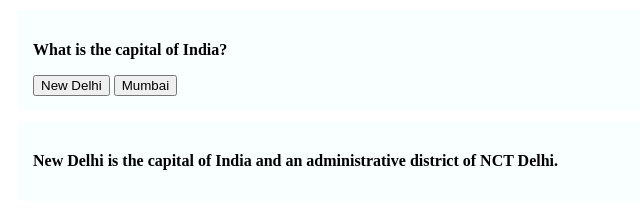
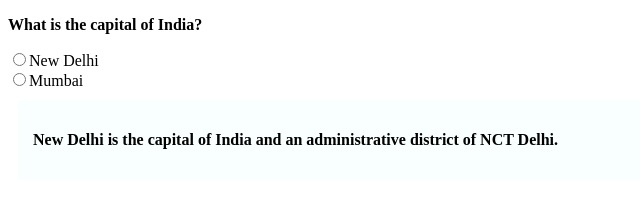
Before and after one commit to acciojob/trivia-arvin16e, a website: page main.html in a window 1280 px wide. Shown: the whole page, without its empty margins (0-640 px from the left). Drawn offline with Linux system fonts and the light colour scheme.

Commit message:
created a submission

```diff
--- a/main.html
+++ b/main.html
@@ -8,11 +8,11 @@
 
 <body>
 	<!-- the entire body must be written by student -->
-	<div id=1>
+
 		<P><b>What is the capital of India?</b></P>
-		<button type="radio">New Delhi</button>
-		<button type="radio">Mumbai</button>
-	</div>
+		<input type="radio">New Delhi <br>
+		<input type="radio">Mumbai
+
 	<div id=2>
 		<p id="answer">New Delhi is the capital of India and an administrative district of NCT Delhi.</p>
 	</div>
--- a/styles.css
+++ b/styles.css
@@ -6,7 +6,7 @@ div {
 	margin : 10px;
 	padding : 15px;
 	border-left : 8px;
-	border-left-color: green;
+	border-left-color: solid green;
 	background-color : #f8fffe;
 	font-weight : bold;
 }
```
